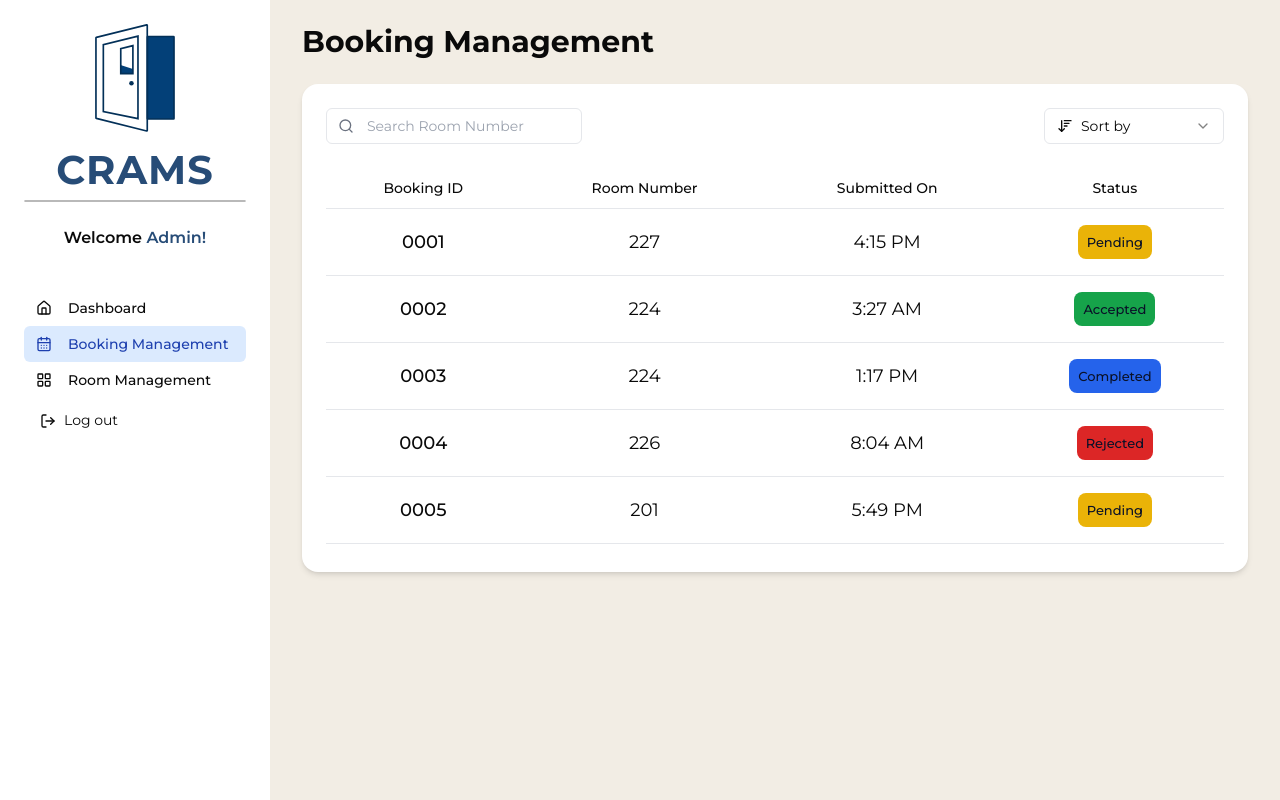
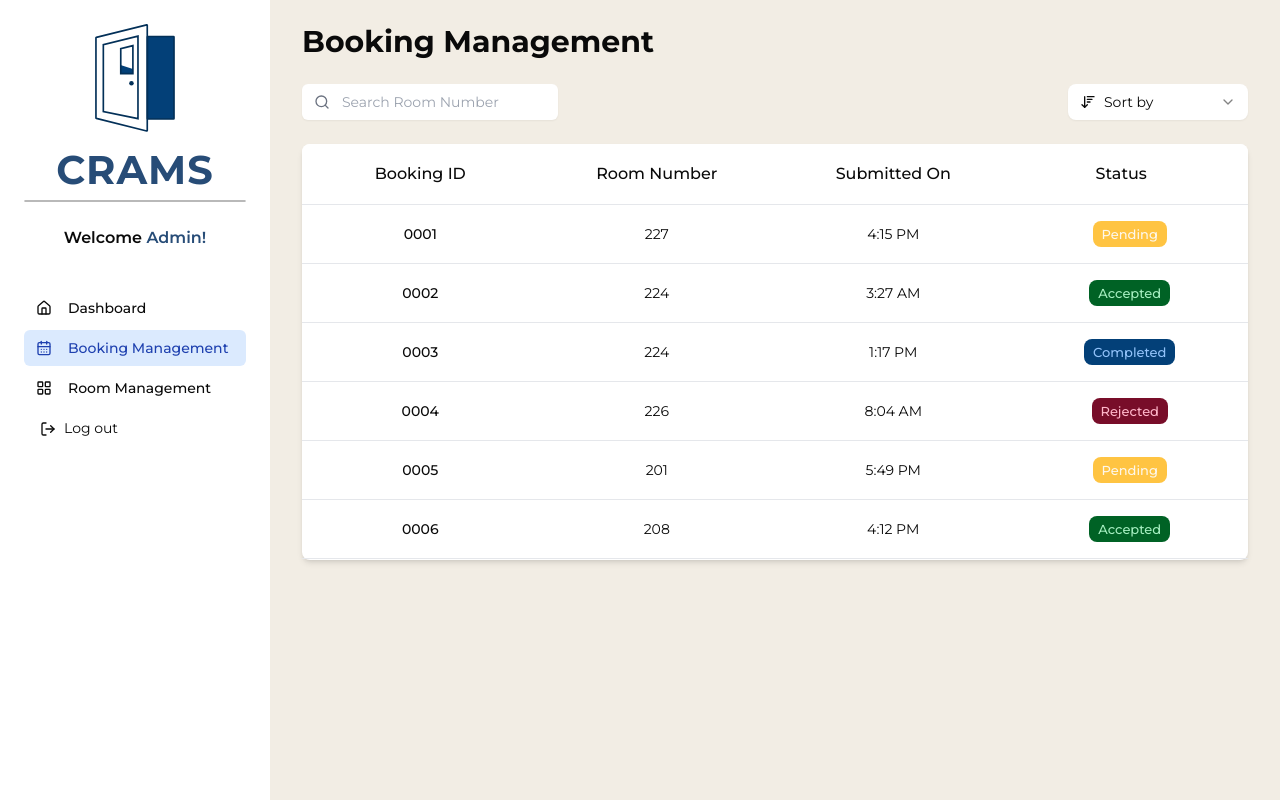
Before and after one commit to MakkuHuqueriza/CRAMS, a Next.js app: page /admin/booking-management in a window 1280 px wide. Built offline with nearby package versions, Linux system fonts and the light colour scheme.

Commit message:
feat: functionality

```diff
--- a/src/app/admin/Sidebar.tsx
+++ b/src/app/admin/Sidebar.tsx
@@ -47,7 +47,7 @@ const Sidebar = () => {
         </Link>
 
         {/* Booking Management Button */}
-        <Link href="/admin/booking-management">
+        <Link href="/admin/booking-management" className="block my-2">
           <Button
             variant="ghost"
             className={`w-full justify-start ${
@@ -62,7 +62,7 @@ const Sidebar = () => {
         </Link>
 
         {/* Room Management Button */}
-        <Link href="/admin/room-management">
+        <Link href="/admin/room-management" className="block my-2">
           <Button
             variant="ghost"
             className={`w-full justify-start ${
--- a/src/app/admin/booking-management/page.tsx
+++ b/src/app/admin/booking-management/page.tsx
@@ -3,7 +3,7 @@
 import type React from "react";
 import { useState, useRef, useEffect } from "react";
 import { ArrowDownWideNarrow, Search, X } from "lucide-react";
-import Sidebar from "@/app/admin/Sidebar";
+import Sidebar from "../Sidebar";
 import { Badge } from "@/components/ui/badge";
 import { Button } from "@/components/ui/button";
 import { Input } from "@/components/ui/input";
@@ -117,7 +117,7 @@ const reservationDetails = {
   jobOrder: {
     room: "CSM 227",
     location: "CSM, 2nd Floor",
-    type: "Kita",
+    type: "Event",
     date: "04/13/2025",
     time: "12:00 AM - 12:00 PM",
     natureOfWork: "Reservation/Setup",
@@ -130,7 +130,6 @@ export default function BookingManagementPage() {
   const [isSheetOpen, setIsSheetOpen] = useState(false);
   const [searchTerm, setSearchTerm] = useState("");
   const [sortOption, setSortOption] = useState("");
-  // const [bookings, setBookings] = useState(bookingsData)
   const [filteredBookings, setFilteredBookings] = useState(bookingsData);
   const [showRejectForm, setShowRejectForm] = useState(false);
   const [rejectReason, setRejectReason] = useState("");
@@ -259,25 +258,25 @@ export default function BookingManagementPage() {
     switch (status) {
       case "Pending":
         return (
-          <Badge className="bg-yellow-500 hover:bg-yellow-600 rounded-lg px-2 text-[13px]">
+          <Badge className="bg-[#FFC442] hover:bg-[#ffbe33] text-[#fdf7ec] rounded-lg px-2 text-[13px] cursor-pointer">
             Pending
           </Badge>
         );
       case "Accepted":
         return (
-          <Badge className="bg-green-600 hover:bg-green-700 rounded-lg px-2 text-[13px]">
+          <Badge className="bg-[#006225] text-[#A5EEC0] rounded-lg px-2 text-[13px] cursor-default">
             Accepted
           </Badge>
         );
       case "Completed":
         return (
-          <Badge className="bg-blue-600 hover:bg-blue-700 rounded-lg px-2 text-[13px]">
+          <Badge className="bg-[#034078] text-[#92C2F9] rounded-lg px-2 text-[13px] cursor-default">
             Completed
           </Badge>
         );
       case "Rejected":
         return (
-          <Badge className="bg-red-600 hover:bg-red-700 rounded-lg px-2 text-[13px]">
+          <Badge className="bg-[#780D29] text-[#ffb7ca] rounded-lg px-2 text-[13px] cursor-default">
             Rejected
           </Badge>
         );
@@ -296,16 +295,15 @@ export default function BookingManagementPage() {
         <div className="container mx-auto px-8 py-6">
           <h1 className="text-3xl font-bold mb-6">Booking Management</h1>
 
-          {/* Main content container with white background */}
-          <div className="bg-white rounded-2xl shadow-md p-6 w-full max-w-screen-xl mx-auto">
-            {/* Search and filter controls */}
+          {/* Search and filter controls - moved outside the white container */}
           <div className="flex flex-col md:flex-row justify-between gap-4 mb-6">
             <div className="relative w-full md:w-64">
+              <div className="bg-white rounded-md shadow-sm">
                 <Search className="absolute left-3 top-1/2 transform -translate-y-1/2 text-gray-500 h-4 w-4" />
                 <Input
                   ref={searchInputRef}
                   placeholder="Search Room Number"
-                  className="pl-10 pr-10 w-full h-9"
+                  className="pl-10 pr-10 w-full h-9 border-0 focus-visible:ring-0 focus-visible:ring-offset-0"
                   value={searchTerm}
                   onChange={handleSearch}
                 />
@@ -319,59 +317,79 @@ export default function BookingManagementPage() {
                   </button>
                 )}
               </div>
+            </div>
+            <div className="w-full md:w-[180px] bg-white rounded-lg shadow-sm">
               <Select value={sortOption} onValueChange={handleSortChange}>
-                <SelectTrigger className="w-full md:w-[180px] h-9">
+                <SelectTrigger className="w-full h-9 border-0 focus:ring-0">
                   <div className="flex items-center gap-2">
                     <ArrowDownWideNarrow className="h-4 w-4" />
                     <SelectValue placeholder="Sort by" />
                   </div>
                 </SelectTrigger>
-                <SelectContent>
+                <SelectContent className="w-full bg-white">
                   <SelectItem value="latest">Latest</SelectItem>
                   <SelectItem value="oldest">Oldest</SelectItem>
                   <SelectItem value="pending">Pending</SelectItem>
                 </SelectContent>
               </Select>
             </div>
+          </div>
 
-            {/* Table of bookings - with fixed height to show 5 rows */}
-            <div className="overflow-x-auto" ref={tableRef}>
-              <div className="max-h-[380px] overflow-y-auto">
+          {/* Main content container with white background */}
+          <div
+            className="bg-white rounded-lg shadow-md w-full max-w-screen-xl mx-auto"
+            ref={tableRef}
+          >
+            {/* Table with properly aligned columns */}
+            <div className="relative overflow-hidden">
               <Table>
-                  <TableHeader className="sticky top-0 bg-white z-10">
-                    <TableRow>
-                      <TableHead className="text-center">Booking ID</TableHead>
-                      <TableHead className="text-center">Room Number</TableHead>
-                      <TableHead className="text-center">
+                <TableHeader className="rounded-t-lg overflow-hidden">
+                  <TableRow className="hover:bg-white rounded-t-lg">
+                    <TableHead className="text-center text-[16px] py-5 w-1/4 bg-white rounded-tl-lg">
+                      Booking ID
+                    </TableHead>
+                    <TableHead className="text-center text-[16px] py-5 w-1/4 bg-white">
+                      Room Number
+                    </TableHead>
+                    <TableHead className="text-center text-[16px] py-5 w-1/4 bg-white">
                       Submitted On
                     </TableHead>
-                      <TableHead className="text-center">Status</TableHead>
+                    <TableHead className="text-center text-[16px] py-5 pr-[25px] w-1/4 bg-white rounded-tr-lg">
+                      Status
+                    </TableHead>
                   </TableRow>
                 </TableHeader>
+              </Table>
+
+              {/* Scrollable Table Body with custom scrollbar */}
+              <div
+                className="max-h-[355px] overflow-y-auto scrollbar-custom"
+                style={{
+                  scrollbarWidth: "thin",
+                  scrollbarColor: "#274c77 #f0f0f0",
+                }}
+              >
+                <Table>
                   <TableBody>
                     {filteredBookings.length > 0 ? (
                       filteredBookings.map((booking) => (
                         <TableRow
                           key={booking.id}
-                          className={`hover:bg-blue-50 rounded-md ${
-                            selectedBooking === booking.id
-                              ? "bg-blue-200 rounded-md"
-                              : ""
-                          }`}
+                          className={`hover:bg-blue-50 ${selectedBooking === booking.id ? "bg-[#9BB2FC]" : ""}`}
                           onClick={() =>
                             handleRowClick(booking.id, booking.status)
                           }
                         >
-                          <TableCell className="font-medium text-center text-lg py-4">
+                          <TableCell className="font-medium text-center py-4 w-1/4">
                             {booking.id}
                           </TableCell>
-                          <TableCell className="text-center text-lg py-4">
+                          <TableCell className="text-center py-4 w-1/4">
                             {booking.room}
                           </TableCell>
-                          <TableCell className="text-center text-lg py-4">
+                          <TableCell className="text-center py-4 w-1/4">
                             {booking.time}
                           </TableCell>
-                          <TableCell className="text-center text-lg py-4">
+                          <TableCell className="text-center py-4 w-1/4">
                             {getStatusBadge(booking.status)}
                           </TableCell>
                         </TableRow>
@@ -396,11 +414,14 @@ export default function BookingManagementPage() {
 
       {/* Reservation details sheet */}
       <Sheet open={isSheetOpen} onOpenChange={setIsSheetOpen}>
-        <SheetContent className="w-full sm:max-w-md p-4 overflow-y-auto">
+        <SheetContent
+          className="w-full sm:max-w-md p-4 overflow-y-auto transition-transform duration-300 ease-in-out"
+          side="right"
+        >
           <div className="relative">
             {/* Reservation Details */}
             <div
-              className={showRejectForm ? "blur-[2px] pointer-events-none" : ""}
+              className={`transition-all duration-300 ease-in-out ${showRejectForm ? "blur-[2px] pointer-events-none" : ""}`}
             >
               <SheetHeader>
                 <SheetTitle className="text-2xl text-bold text-center text-blue-800">
@@ -491,8 +512,8 @@ export default function BookingManagementPage() {
 
             {/* Reject Confirmation Popup */}
             {showRejectForm && (
-              <div className="absolute inset-0 flex items-center justify-center">
-                <div className="bg-white border rounded-lg shadow-lg p-6 w-[90%] max-w-md">
+              <div className="absolute inset-0 flex items-center justify-center transition-opacity duration-200 ease-in-out">
+                <div className="bg-white border rounded-lg shadow-lg p-6 w-[90%] max-w-md transform transition-all duration-300 ease-in-out animate-in fade-in slide-in-from-bottom-4">
                   <h3 className="text-lg font-semibold text-center mb-4">
                     Are you sure you want to reject this reservation?
                   </h3>
--- a/src/styles/globals.css
+++ b/src/styles/globals.css
@@ -187,3 +187,50 @@ h6 {
     @apply bg-background text-foreground;
   }
 }
+
+/* Custom scrollbar styles */
+.scrollbar-custom::-webkit-scrollbar {
+  width: 16px;
+}
+
+.scrollbar-custom::-webkit-scrollbar-track {
+  background: #f0f0f0;
+  border-radius: 4px;
+}
+
+.scrollbar-custom::-webkit-scrollbar-thumb {
+  background: #274c77;
+  border-radius: 4px;
+}
+
+.scrollbar-custom::-webkit-scrollbar-thumb:hover {
+  background: #1d3a5f;
+}
+
+/* Sheet animation overrides */
+.sheet-overlay {
+  @apply transition-opacity duration-300 ease-in-out;
+}
+
+.sheet-content-right {
+  @apply transition-transform duration-300 ease-in-out;
+  animation: sheet-in-right 0.3s ease-in-out;
+}
+
+@keyframes sheet-in-right {
+  from {
+    transform: translateX(100%);
+  }
+  to {
+    transform: translateX(0);
+  }
+}
+
+@keyframes sheet-out-right {
+  from {
+    transform: translateX(0);
+  }
+  to {
+    transform: translateX(100%);
+  }
+}
```
Lines whose indentation alone changed are shown as unchanged.
